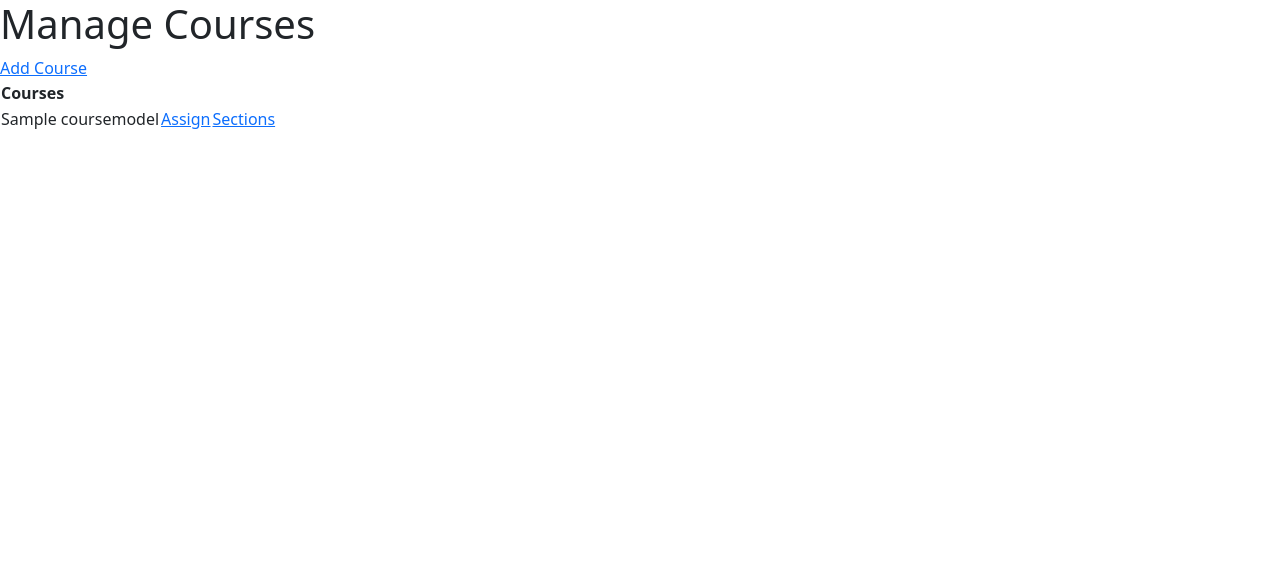
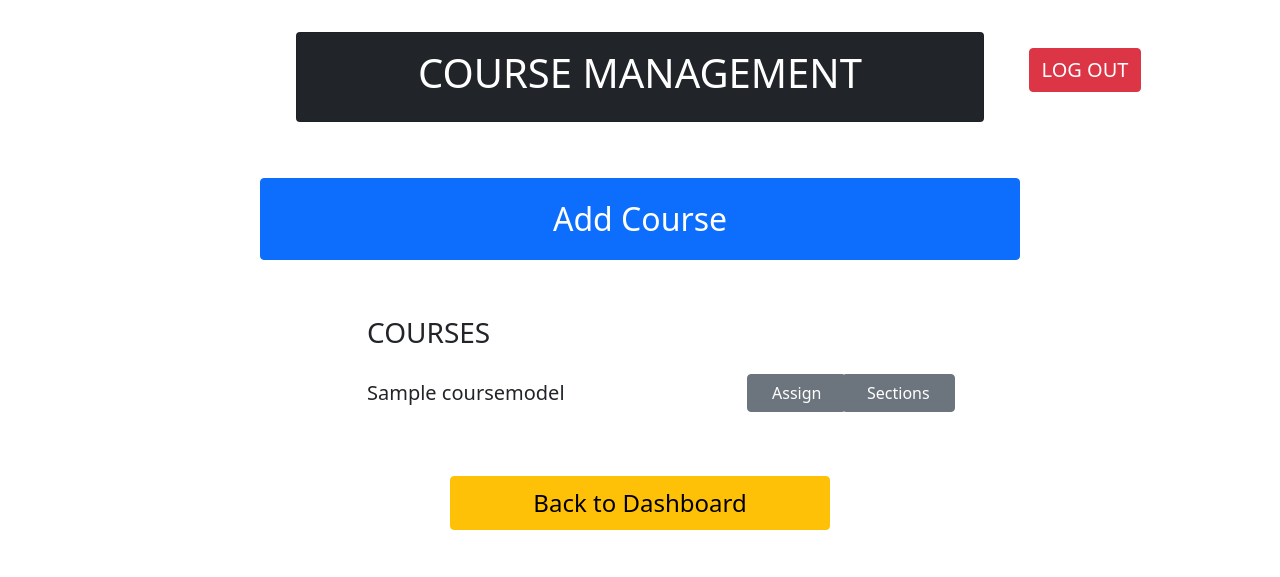
Before and after one commit to st8991/Ta_App_Vikings_Creed, a Django app: page /courses/ in a window 1280 px wide. Shown: the top 577 px of the page. Run offline with Django 4.2, Linux system fonts and the light colour scheme; tables that the repository leaves empty hold one stand-in row (values such as "Sample post").

Commit message:
course management dashboard

```diff
--- a/templates/mainTemplates/courseManagement.html
+++ b/templates/mainTemplates/courseManagement.html
@@ -1,23 +1,61 @@
 {% extends "base.html" %}
 
 {% block content %}
-    <h1>Manage Courses</h1>
+    <div class="container">
+        <div class="row m-4">
+            <div class="col-2"></div>
+            <div class="col-8">
+                <div class="card text-white bg-dark text-center my-2 py-3">
+                    <h1>COURSE MANAGEMENT</h1>
+                </div>
+            </div>
+            <div class="col-2 text-center">
+                <a href = '/' type="button" class="btn btn-danger my-4" style="font-size: 20px">LOG OUT</a>
+            </div>
+        </div>
+    </div>
 
-    <a href = "/addCourse/">Add Course</a>
+    <div class="container">
+        <div class="row">
+            <div class="col-2"></div>
+            <a href = '/addCourse/' type="button" class="btn btn-primary col-8 mx-auto my-4 py-3" style="font-size: 32px">Add Course</a>
+            <div class="col-2"></div>
+        </div>
+    </div>
 
-    <table>
-      <tr>
-        <th>Courses</th>
-        <th></th>
-        <th></th>
-      </tr>
+    <div class="container">
+        <div class="row">
+            <div class="col-3"></div>
+            <div class="col-4">
+                <p class="p-2">
+                    <h3>COURSES</h3>
+                </p>
+            </div>
+        </div>
         {% for i in courses %}
-            <tr>
-                <td>{{i.name}}</td>
-                <td><a href = "/assignToCourse/{{ i.course_id }}">Assign</a></td>
-                <td><a href = "/sections/{{ i.course_id }}">Sections</a></td>
-            </tr>
+            <div class="row my-1">
+                <div class="col-3"></div>
+                <div class="col-4">
+                    <p class="mt-2" style="font-size: 20px">
+                        {{i.name}}
+                    </p>
+                </div>
+                <div class="col-1 text-center">
+                    <a type="button" class="btn btn-secondary mt-1 px-4" href="/assignToCourse/{{ i.course_id }}">Assign</a>
+                </div>
+                <div class="col-1 text-center">
+                    <a type="button" class="btn btn-secondary mt-1 px-4" href="/sections/{{ i.course_id }}">Sections</a>
+                </div>
+            </div>
         {% endfor %}
-    </table>
+    </div>
+
+    <div class="container">
+        <div class="row">
+            <div class="col-3"></div>
+                <a href = '/home/' type="button" class="btn btn-warning col-4 mx-auto my-5 py-2" style="font-size: 24px">Back to Dashboard</a>
+            <div class="col-3"></div>
+        </div>
+    </div>
 
 {% endblock %}
```
